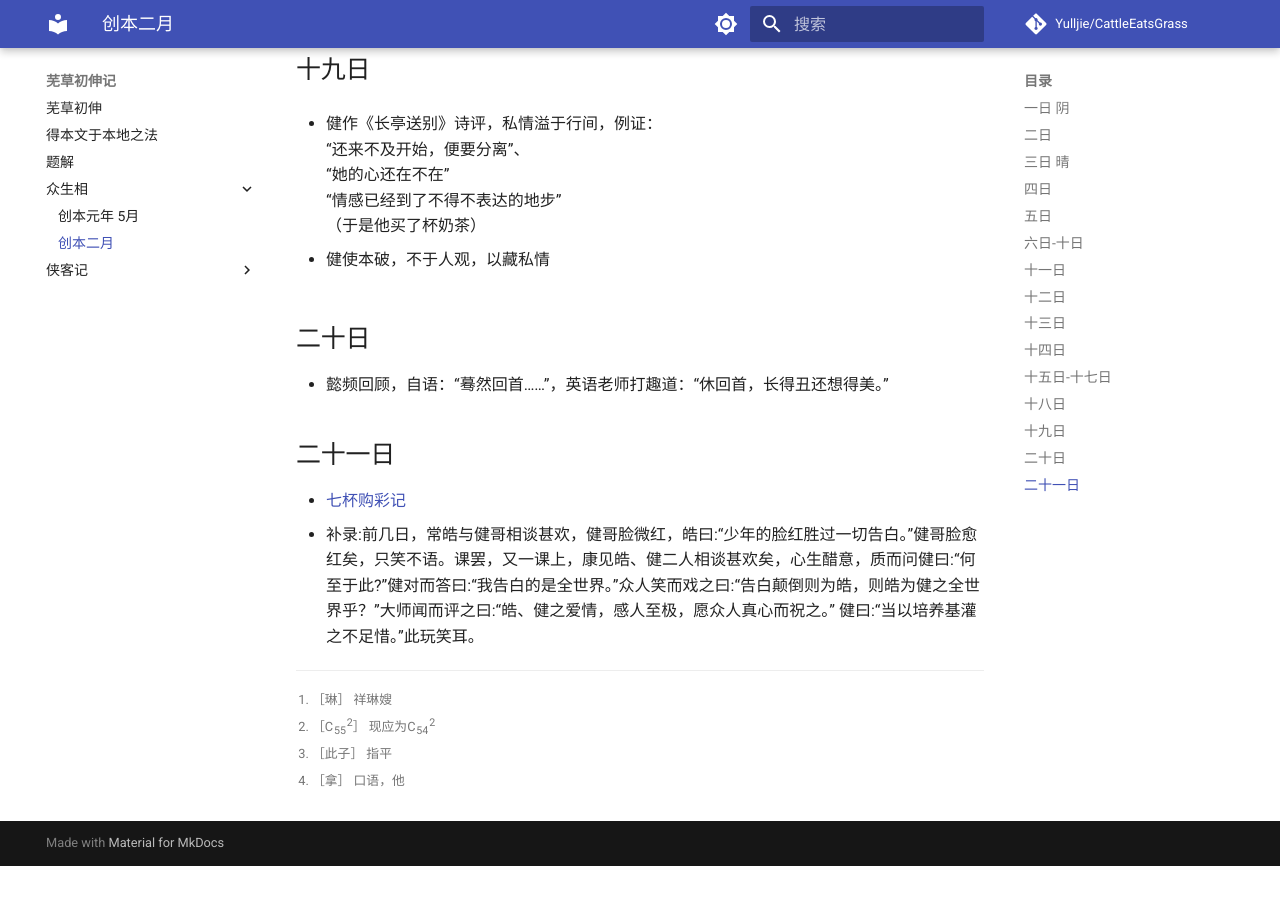
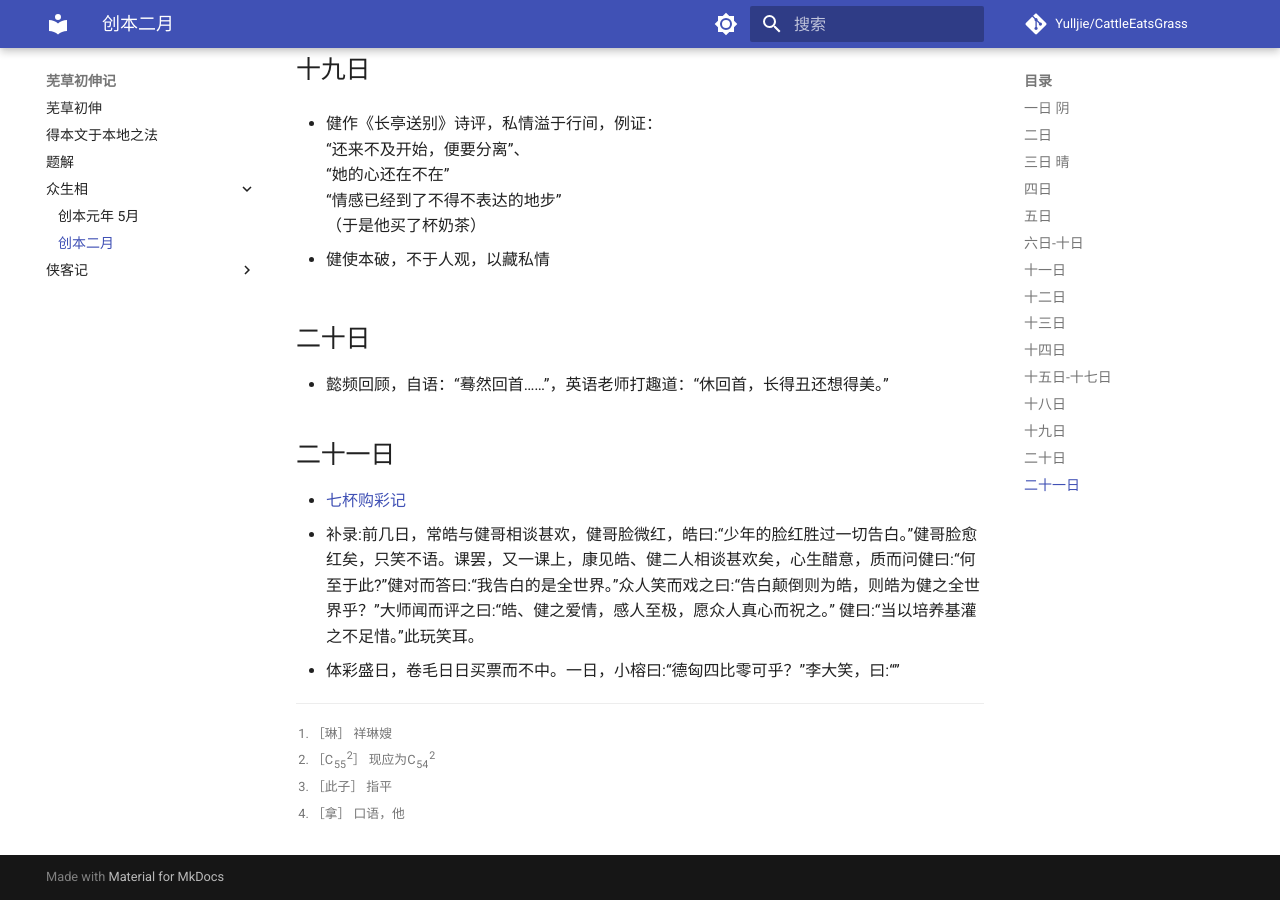
Before and after one commit to Yulljie/CattleEatsGrass, an MkDocs documentation site: the page built from docs/众生相/01.md, in a window 1280 px wide and 900 px high, scrolled down 3408 px. Built offline with MkDocs 1.6.1 and Material for MkDocs 9.7.7, drawn with Linux system fonts in a browser that asks for light colours; comment, search, counter and statistics services are not loaded; before the commit the page ends 4274 px from its top, so only the background shows below that.

Commit message:
Update 01.md

```diff
--- a/docs/众生相/01.md
+++ b/docs/众生相/01.md
@@ -116,3 +116,4 @@
 * [七杯购彩记](../侠客记/七杯购彩记.md)
 * 补录:前几日，常皓与健哥相谈甚欢，健哥脸微红，皓曰:“少年的脸红胜过一切告白。”健哥脸愈红矣，只笑不语。课罢，又一课上，康见皓、健二人相谈甚欢矣，心生醋意，质而问健曰:“何至于此?”健对而答曰:“我告白的是全世界。”众人笑而戏之曰:“告白颠倒则为皓，则皓为健之全世界乎？”大师闻而评之曰:“皓、健之爱情，感人至极，愿众人真心而祝之。”
 健曰:“当以培养基灌之不足惜。”此玩笑耳。
+* 体彩盛日，卷毛日日买票而不中。一日，小榕曰:“德匈四比零可乎？”李大笑，曰:“”
```
